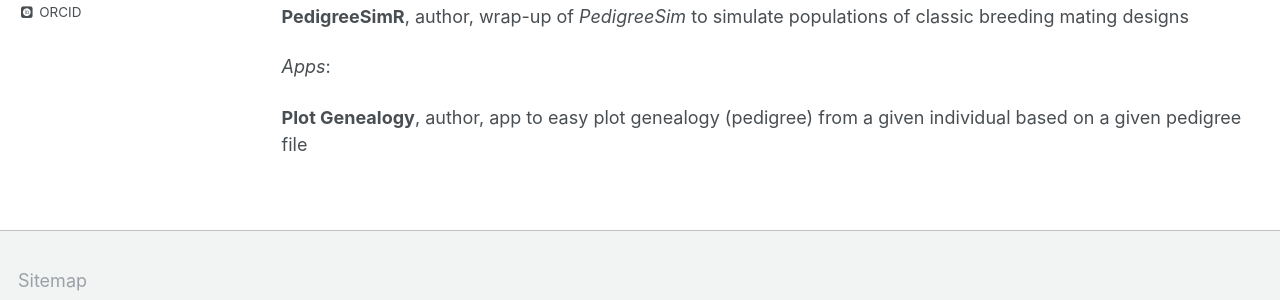
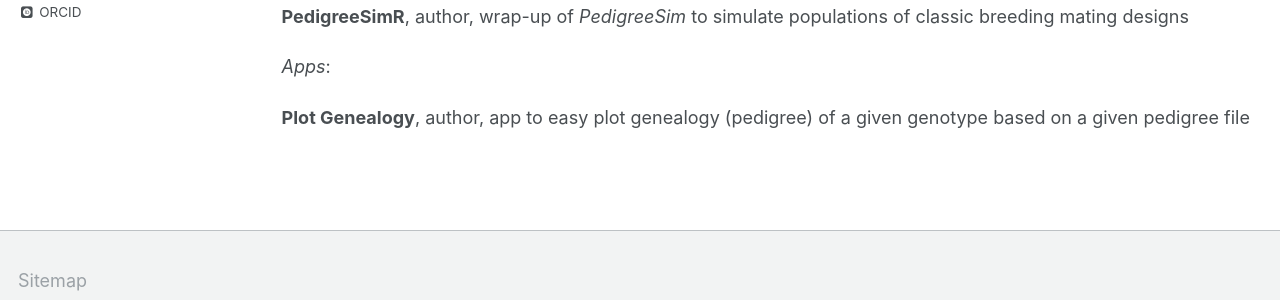
Before and after one commit to rramadeu/rramadeu.github.io, a Jekyll site: the page built from _pages/software.md, in a window 1280 px wide. Shown: the part 514-814 px from the top of the page. Built offline with Jekyll 4.4.1, drawn with Linux system fonts in a browser that asks for light colours; some web fonts are replaced.

Commit message:
Update software.md

```diff
--- a/_pages/software.md
+++ b/_pages/software.md
@@ -27,4 +27,4 @@ All of the listed tools are related to do statistical-genetics analysis to assis
 
 *Apps*:
 
-**[Plot Genealogy](https://rramadeu.shinyapps.io/PlotGenealogy/)**, author, app to easy plot genealogy (pedigree) from a given individual based on a given pedigree file
+**[Plot Genealogy](https://rramadeu.shinyapps.io/PlotGenealogy/)**, author, app to easy plot genealogy (pedigree) of a given genotype based on a given pedigree file
```
